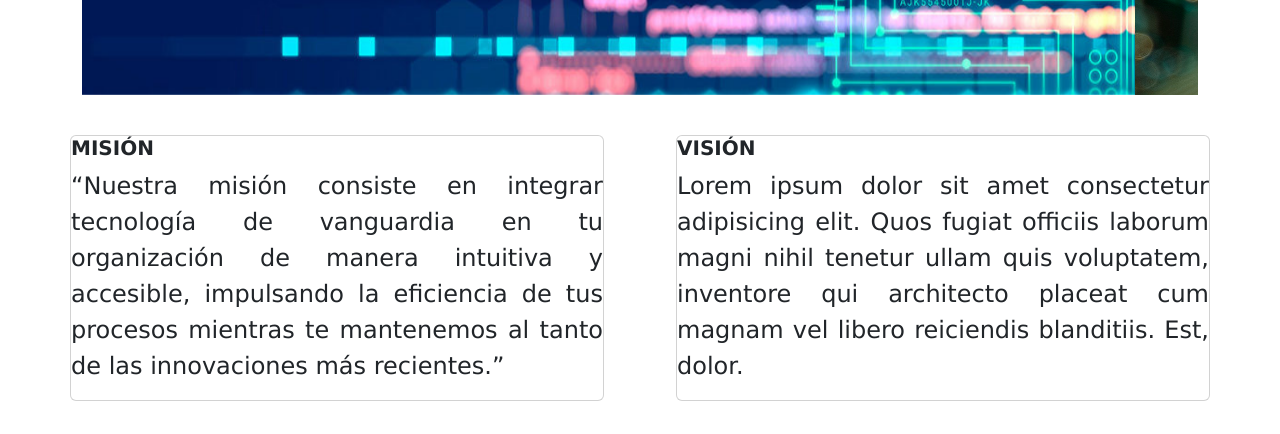
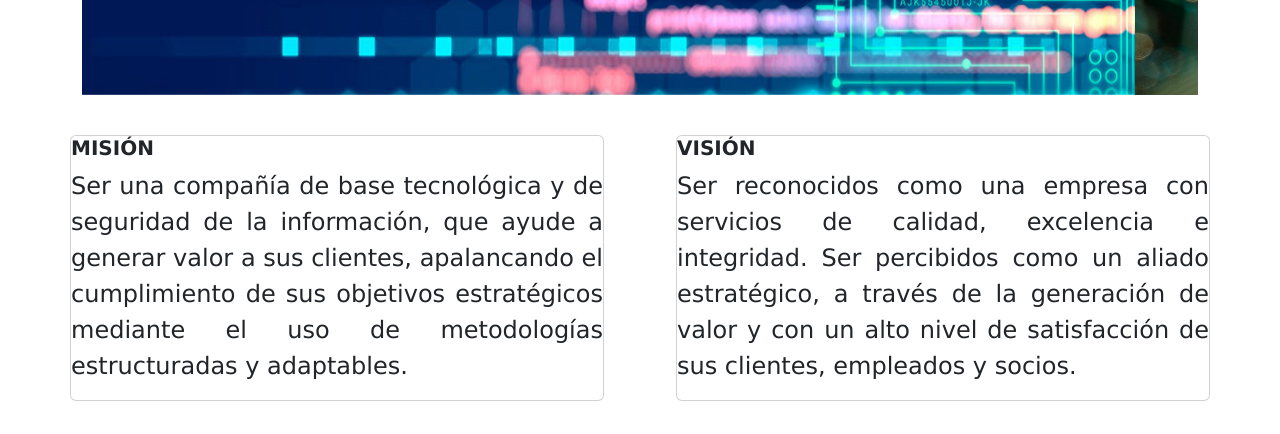
Before and after one commit to SandraMolko/MagicSoft, a plain HTML site: page nosotros.html in a window 1280 px wide. Shown: the part 1137-1571 px from the top of the page. Drawn offline with nearby package versions, Linux system fonts and the light colour scheme.

Commit message:
Se actualizó misión y visión de la organización en página Nosotros SMR

```diff
--- a/nosotros.html
+++ b/nosotros.html
@@ -33,8 +33,7 @@
             <strong
               >Empresa 100% mexicana, fundada en 1994. Integrada por
               profesionales en tecnologías de información con experiencia de más
-              de 20 años.</strong
-            >
+              de 20 años.</strong>
           </p>
         </div>
       </div>
@@ -45,8 +44,7 @@
             <strong
               >Integrada por profesionales en tecnologías de información con
               experiencia de más de 20 años en la industria y en proyectos de
-              gobierno.</strong
-            >
+              gobierno.</strong>
           </p>
         </blockquote>
       </figure>
@@ -145,20 +143,14 @@
         <div class="card">
           <h5><strong>MISIÓN</strong></h5>
           <p>
-            “Nuestra misión consiste en integrar tecnología de vanguardia en tu
-            organización de manera intuitiva y accesible, impulsando la
-            eficiencia de tus procesos mientras te mantenemos al tanto de las
-            innovaciones más recientes.”
+            Ser una compañía de base tecnológica y de seguridad de la información, que ayude a generar valor a sus clientes, apalancando el cumplimiento de sus objetivos estratégicos mediante el uso de metodologías estructuradas y adaptables.
           </p>
         </div>
         <div class="card">
           <h5><strong>VISIÓN</strong></h5>
           <!--falta vision-->
           <p>
-            Lorem ipsum dolor sit amet consectetur adipisicing elit. Quos fugiat
-            officiis laborum magni nihil tenetur ullam quis voluptatem,
-            inventore qui architecto placeat cum magnam vel libero reiciendis
-            blanditiis. Est, dolor.
+            Ser reconocidos como una empresa con servicios de calidad, excelencia e integridad. Ser percibidos como un aliado estratégico, a través de la generación de valor y con un alto nivel de satisfacción de sus clientes, empleados y socios.
           </p>
         </div>
       </div>
```
